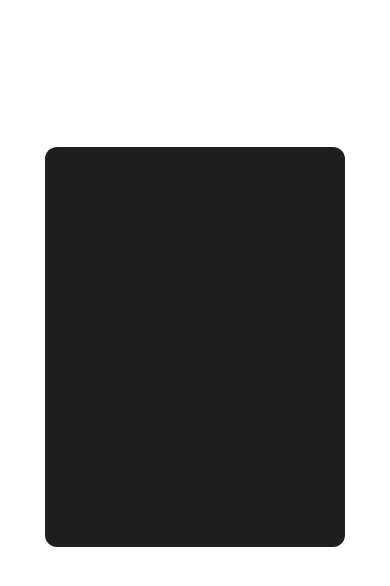
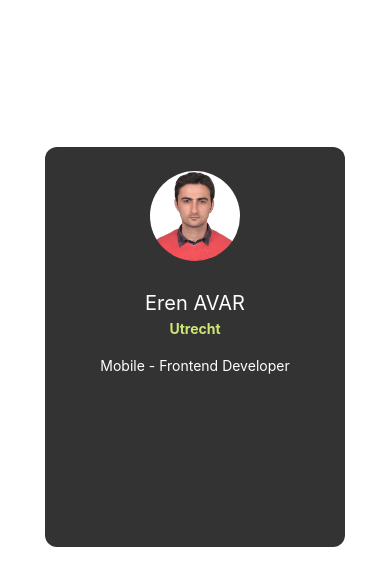
Before and after one commit to erenavar/social-media-app, a React Native app: screen / in a window 390 px wide. Shown: the top 586 px of the page. Built offline with nearby package versions, Linux system fonts and the light colour scheme.

Commit message:
complete personal informations css

```diff
--- a/src/screens/Card.tsx
+++ b/src/screens/Card.tsx
@@ -1,10 +1,14 @@
-import { StyleSheet, Dimensions, View } from 'react-native'
+import { StyleSheet, Dimensions, View, Image,Text } from 'react-native'
 import React from 'react'
 import { colors } from './colors'
 
 export default function Card() {
   return (
     <View style={styles.card}>
+        <Image style={styles.img} source={require("../../assets/photo.jpg")}/>
+        <Text style={styles.fullName}>Eren AVAR</Text>
+        <Text style={styles.location}>Utrecht</Text>
+        <Text style={styles.job}>Mobile - Frontend Developer</Text>
 
     </View>
   )
@@ -14,10 +18,34 @@ const styles = StyleSheet.create({
     card : {
         width: Dimensions.get("window").width - 90,
         height:400,
-        backgroundColor : colors.darkgray,
+        backgroundColor : colors.gray,
         borderRadius:12,
         alignItems:"center",
-        justifyContent:"center",
+        paddingTop:24,
         marginBottom:150
+    },
+    img:{
+        width: 90,
+        height:90,
+        borderRadius: 100
+    },
+    fullName: {
+        marginTop:30,
+        color:colors.white,
+        fontSize:20
+
+    },
+    location:{
+        color: colors.neonGreen,
+        fontSize:14,
+        marginTop:5,
+        fontWeight:"700"
+
+    },
+    job: {
+        marginTop: 20,
+        color: colors.white,
+
+
     }
 })
--- a/src/screens/HomeScreen.tsx
+++ b/src/screens/HomeScreen.tsx
@@ -10,4 +10,6 @@ export default function HomeScreen() {
   )
 }
 
-const styles = StyleSheet.create({})
+const styles = StyleSheet.create({
+
+})
```
Also changed, not shown: assets/photo.jpg (added).
